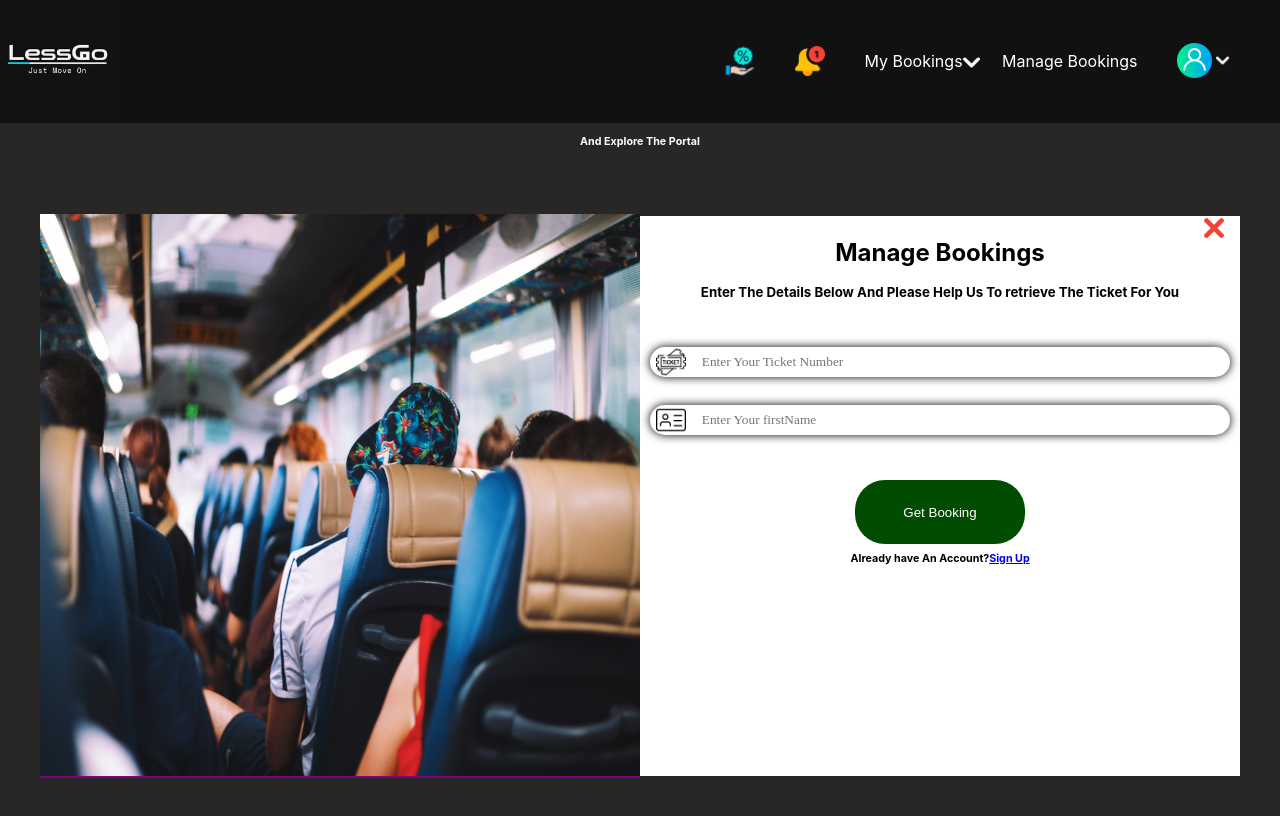
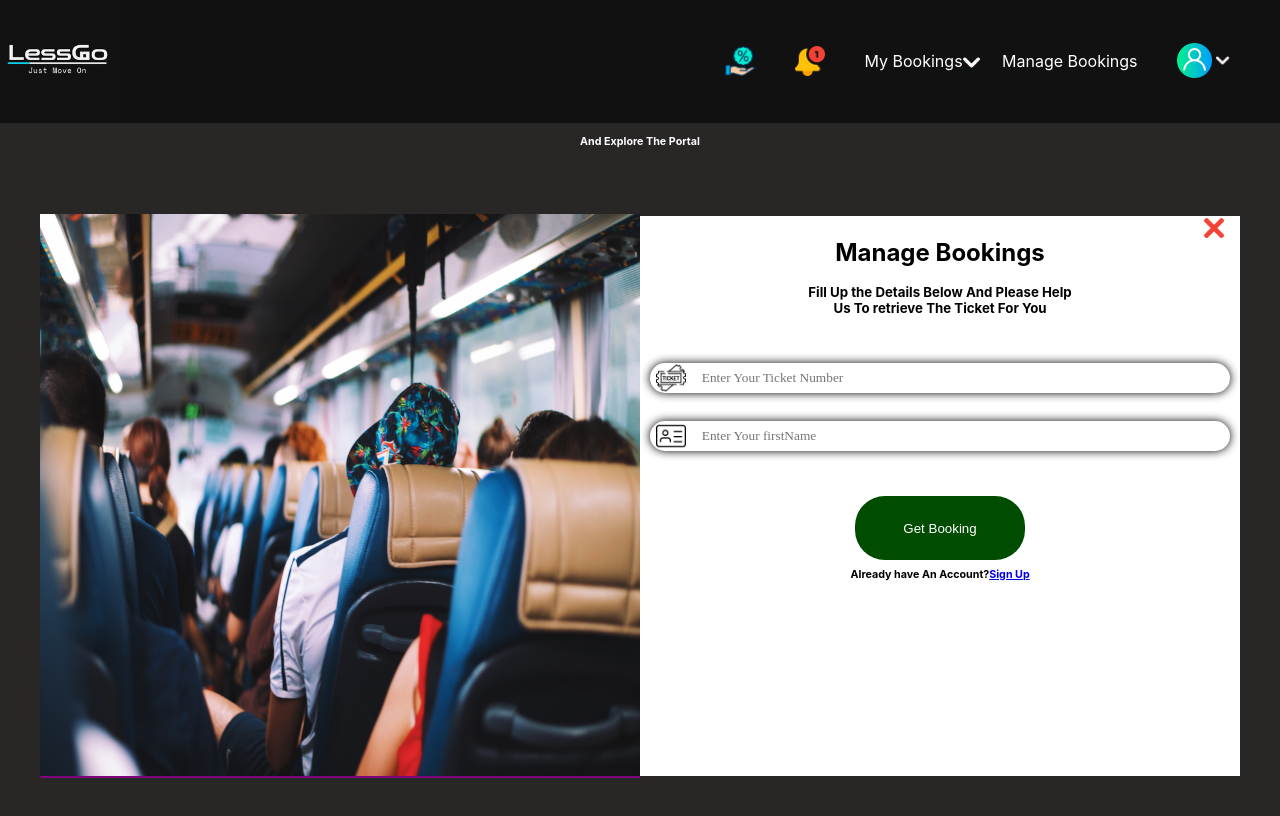
Before and after one commit to Alaudhin936/travel-agency, a React (Create React App) app: page /ManageBks in a window 1280 px wide. Shown: the top 816 px of the page. Built offline with nearby package versions, Linux system fonts and the light colour scheme.

Commit message:
Update ManageBkgs.js

```diff
--- a/src/Components/ManageBkgs.js
+++ b/src/Components/ManageBkgs.js
@@ -49,7 +49,7 @@ export default function ManageBkgs() {
             <h2>Manage Bookings</h2>
             <br />
             <h5>
-              Enter The Details Below And Please Help Us To retrieve The Ticket
+              Fill Up the Details Below And Please Help <br></br>Us To retrieve The Ticket
               For You{" "}
             </h5>
           </div>
```
